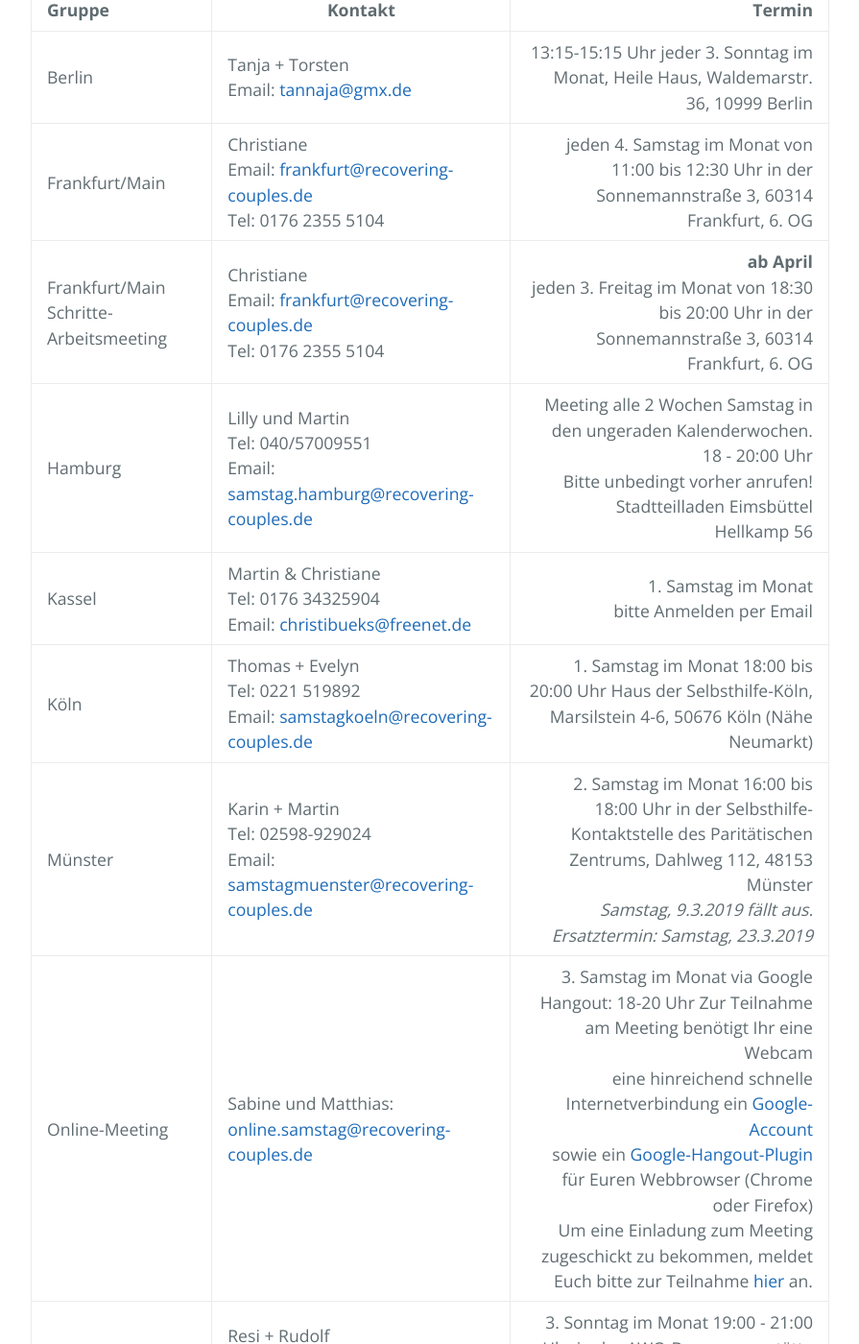
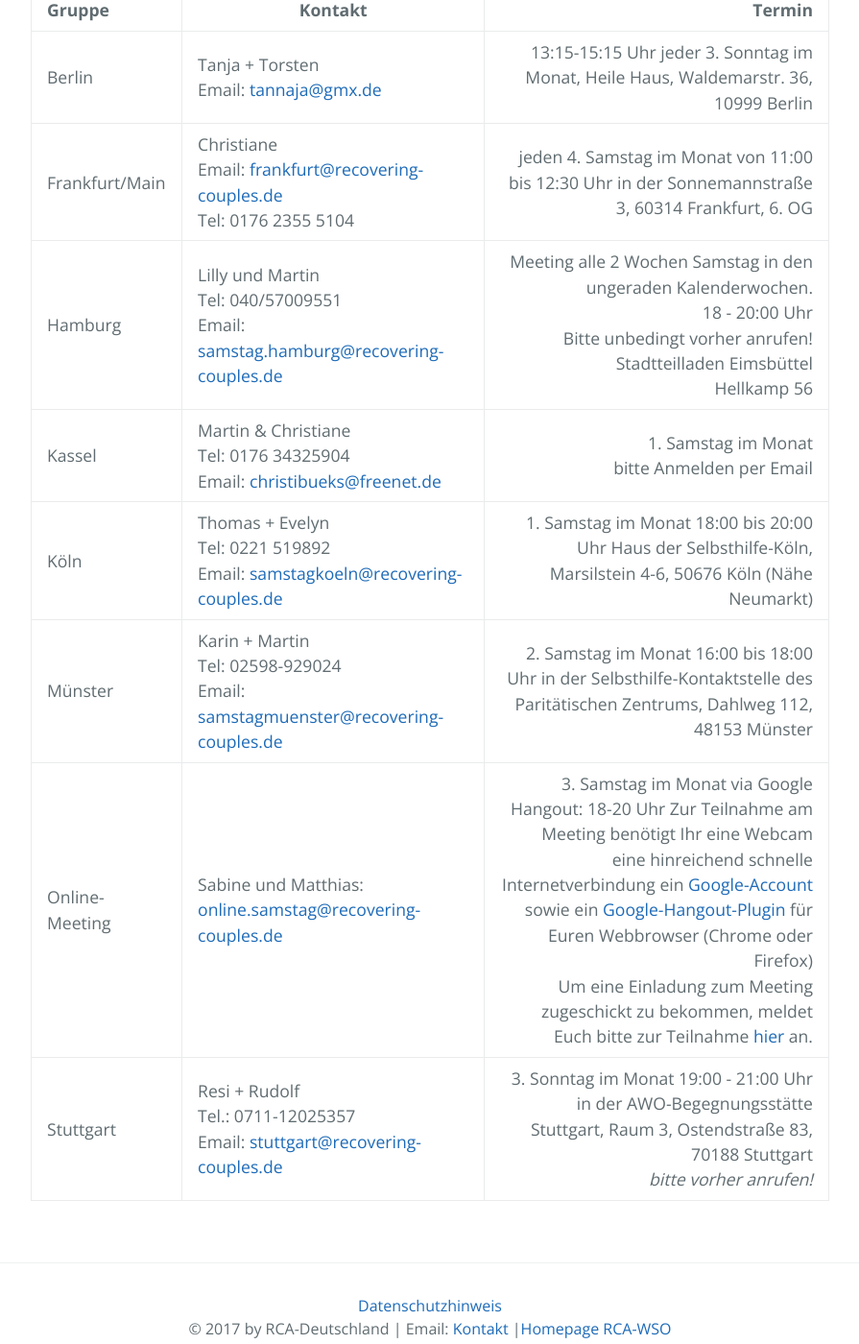
Before and after one commit to rcadeutschland/rcadeutschland.github.io, a Jekyll site: the page built from Gruppen.MD, in a window 1280 px wide and 1400 px high, scrolled down 525 px. Shown: the whole window at 96% size, without its empty margins (192-1087 px from the left). Built offline with Jekyll 4.4.1, drawn with Linux system fonts in a browser that asks for light colours; nearby versions of some CDN libraries.

Commit message:
Update Gruppen.MD

```diff
--- a/Gruppen.MD
+++ b/Gruppen.MD
@@ -10,10 +10,9 @@
 |:------ | ------- | ---------------------------: |
 | Berlin | Tanja + Torsten<br>Email: <tannaja@gmx.de> |  13:15-15:15 Uhr jeder 3. Sonntag im Monat, Heile Haus, Waldemarstr. 36, 10999 Berlin |
 | Frankfurt/Main | Christiane<br>Email: <frankfurt@recovering-couples.de><br>Tel: 0176 2355 5104 | jeden 4. Samstag im Monat  von 11:00 bis 12:30 Uhr  in der Sonnemannstraße 3,  60314 Frankfurt, 6. OG |
-| Frankfurt/Main Schritte-Arbeitsmeeting | Christiane<br>Email: <frankfurt@recovering-couples.de><br>Tel: 0176 2355 5104 | **ab April** <br>jeden 3. Freitag im Monat  von 18:30 bis 20:00 Uhr  in der Sonnemannstraße 3,  60314 Frankfurt, 6. OG |
 | Hamburg | Lilly und Martin<br>Tel: 040/57009551<br>Email: <samstag.hamburg@recovering-couples.de> | Meeting alle 2 Wochen Samstag in den ungeraden Kalenderwochen. <br>18 - 20:00 Uhr<br> Bitte unbedingt vorher anrufen!<br>Stadtteilladen Eimsbüttel<br>Hellkamp 56 |
 | Kassel | Martin & Christiane<br>Tel: 0176 34325904<br>Email: <christibueks@freenet.de> | 1. Samstag im Monat<br> bitte Anmelden per Email |
 | Köln | Thomas + Evelyn<br>Tel: 0221 519892<br>Email: <samstagkoeln@recovering-couples.de> | 1. Samstag im Monat 18:00 bis 20:00 Uhr Haus der Selbsthilfe-Köln, Marsilstein 4-6, 50676 Köln (Nähe Neumarkt) |
-| Münster | Karin + Martin<br>Tel: 02598-929024<br>Email: <samstagmuenster@recovering-couples.de> | 2. Samstag im Monat 16:00 bis 18:00 Uhr  in der Selbsthilfe-Kontaktstelle des Paritätischen Zentrums, Dahlweg 112, 48153 Münster<br> *Samstag, 9.3.2019 fällt aus. <br>Ersatztermin: Samstag, 23.3.2019* |
+| Münster | Karin + Martin<br>Tel: 02598-929024<br>Email: <samstagmuenster@recovering-couples.de> | 2. Samstag im Monat 16:00 bis 18:00 Uhr  in der Selbsthilfe-Kontaktstelle des Paritätischen Zentrums, Dahlweg 112, 48153 Münster |
 | Online-Meeting | Sabine und Matthias:<br><online.samstag@recovering-couples.de> | 3. Samstag im Monat via Google Hangout: 18-20 Uhr Zur Teilnahme am Meeting benötigt Ihr eine Webcam<br> eine hinreichend schnelle Internetverbindung ein <a href="https://accounts.google.com/SignUp">Google-Account</a><br>sowie ein <a href="https://hangouts.google.com/">Google-Hangout-Plugin</a> für Euren Webbrowser (Chrome oder Firefox)<br>Um eine Einladung zum Meeting zugeschickt zu bekommen, meldet Euch bitte zur Teilnahme <a href="mailto:kontakt@recovering-couples.de?subject=[Anmeldung zum RCA-Online-Meeting]">hier</a> an. |
 | Stuttgart | Resi + Rudolf<br>Tel.: 0711-12025357<br>Email: <stuttgart@recovering-couples.de> | 3. Sonntag im Monat 19:00 - 21:00 Uhr in der AWO-Begegnungsstätte Stuttgart, Raum 3, Ostendstraße 83, 70188 Stuttgart<br> *bitte vorher anrufen!* |
```
